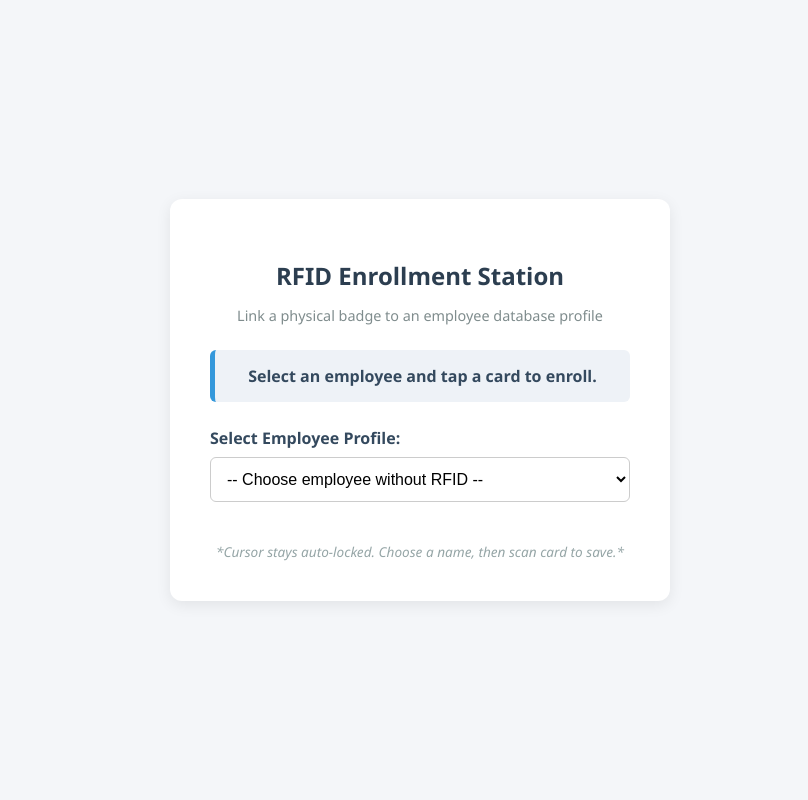
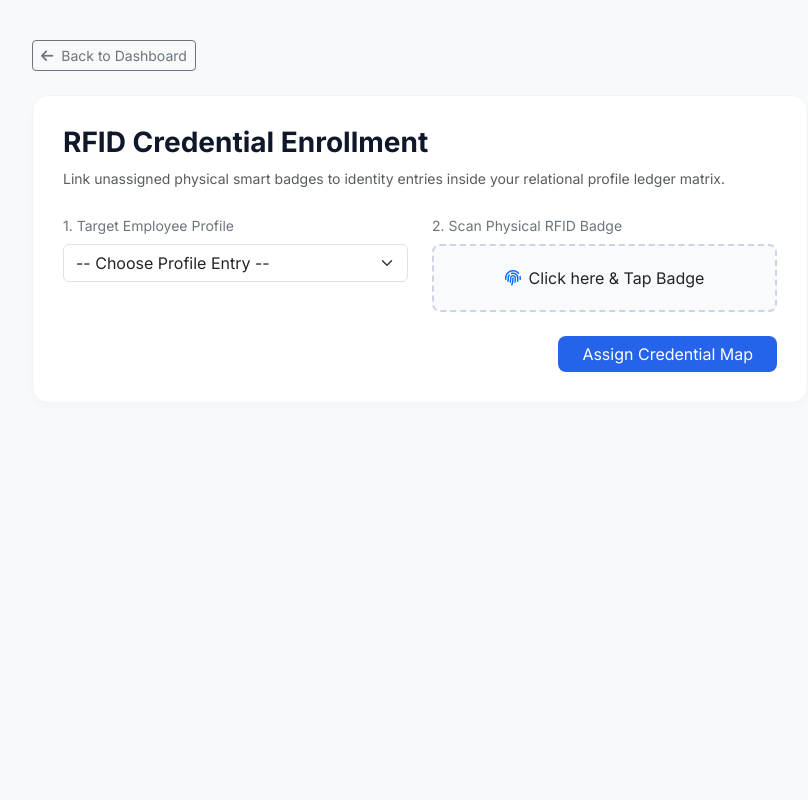
Before and after one commit to arrrJay27-gh/attendance, a PHP site: page /biomentric_enrollment.php in a window 1280 px wide. Shown: the whole page, without its empty margins (220-1028 px from the left). Run offline with PHP 8.4, Linux system fonts and the light colour scheme; tables that the repository leaves empty or names only in its code hold one stand-in row (values such as "Sample post").

Commit message:
with rfid

```diff
--- a/biomentric_enrollment.php
+++ b/biomentric_enrollment.php
@@ -1,201 +1,156 @@
 <?php
-// 1. SET LOCAL TIMEZONE & INITIALIZE VARIABLES
-date_default_timezone_set('Asia/Manila');
-$msg = "Select an employee and tap a card to enroll.";
-$alert_class = "info";
+$activePage = 'biometric';
+require_once 'database.php';
 
-// Establish Database Connection (OOP Style)
-$conn = new mysqli("localhost", "root", "", "attendance_kiwi");
+$database = new Database();
+$conn = $database->getConnection();
 
-if ($conn->connect_error) {
-    die("Connection failed: " . $conn->connect_error);
+$msg = "";
+$alert_class = "";
+
+
+if ($_SERVER['REQUEST_METHOD'] === 'POST' && isset($_POST['emp_id']) && !empty($_POST['rfid_uid'])) {
+
+    $empId = trim($_POST['emp_id']);
+    $rfidUid = trim($_POST['rfid_uid']);
+
+
+    $checkQ = "SELECT employee_id, name FROM employees WHERE biometric_rfid = ?";
+    $checkStmt = $conn->prepare($checkQ);
+
+    if (!$checkStmt) {
+        die("<div class='alert alert-danger m-4'><strong>Database Query Error:</strong> " . $conn->error . "<br><em>Make sure you ran the ALTER TABLE command to add the 'biometric_rfid' column!</em></div>");
     }
 
-// 2. PROCESS ENROLLMENT IF FORM IS SUBMITTED
-if ($_SERVER['REQUEST_METHOD'] === 'POST' && !empty($_POST['rfid_uid']) && !empty($_POST['user_id'])) {
-    $rfid_uid = trim($_POST['rfid_uid']);
-    $user_id = intval($_POST['user_id']);
+    $checkStmt->bind_param("s", $rfidUid);
+    $checkStmt->execute();
+    $res = $checkStmt->get_result()->fetch_assoc();
+    $checkStmt->close();
 
-    // Check if this RFID card is already assigned to someone else
-    $check_sql = "SELECT id, first_name, last_name FROM users WHERE biometric_rfid = ?";
-    $check_stmt = $conn->prepare($check_sql);
-    $check_stmt->bind_param("s", $rfid_uid);
-    $check_stmt->execute();
-    $check_result = $check_stmt->get_result();
+    if ($res) {
+        $msg = "Error: Card payload standard already registered to " . htmlspecialchars($res['name']);
+        $alert_class = "alert-danger";
+    } else {
 
-    if ($check_result->num_rows > 0) {
-        $existing_user = $check_result->fetch_assoc();
-        $msg = "Error: This card is already assigned to " . $existing_user['first_name'] . " " . $existing_user['last_name'] . "!";
-        $alert_class = "danger";
-    } else {
-        // Update the biometric_rfid column for the chosen user
-        $update_sql = "UPDATE users SET biometric_rfid = ? WHERE id = ?";
-        $up_stmt = $conn->prepare($update_sql);
-        $up_stmt->bind_param("si", $rfid_uid, $user_id);
+        $updateQ = "UPDATE employees SET biometric_rfid = ? WHERE employee_id = ?";
+        $updateStmt = $conn->prepare($updateQ);
 
-        if ($up_stmt->execute()) {
-            $msg = "Success! RFID Card registered successfully.";
-            $alert_class = "success";
-        } else {
-            $msg = "Database Error: Could not enroll card.";
-            $alert_class = "danger";
-        }
-        $up_stmt->close();
-    }
-    $check_stmt->close();
-
-    // Redirect to clear form POST data and show the alert cleanly
-    header("Location: enrollment.php?msg=" . urlencode($msg) . "&class=" . $alert_class);
-    exit();
+        if (!$updateStmt) {
+            die("<div class='alert alert-danger m-4'><strong>Update Preparation Failed:</strong> " . $conn->error . "</div>");
         }
 
-// Capture redirect messages for the UI
-if (isset($_GET['msg']) && isset($_GET['class'])) {
-    $msg = $_GET['msg'];
-    $alert_class = $_GET['class'];
+        $updateStmt->bind_param("ss", $rfidUid, $empId);
+
+        if ($updateStmt->execute()) {
+            if ($conn->affected_rows > 0) {
+                $msg = "Success: Card bound cleanly to employee account record.";
+                $alert_class = "alert-success";
+            } else {
+                $msg = "Warning: Query ran but no rows were updated. Check if the employee code is valid.";
+                $alert_class = "alert-warning";
             }
-
-// 3. FETCH UNENROLLED EMPLOYEES FOR THE DROPDOWN
-// This searches for users where biometric_rfid is currently NULL
-$query = "SELECT id, first_name, last_name, role FROM users WHERE biometric_rfid IS NULL";
-$unregistered_users = $conn->query($query);
+        } else {
+            $msg = "Error executing update: " . $updateStmt->error;
+            $alert_class = "alert-danger";
+        }
+        $updateStmt->close();
+    }
+}
 ?>
-
-<!-- 4. FRONTEND HTML INTERFACE -->
 <!DOCTYPE html>
 <html lang="en">
 <head>
     <meta charset="UTF-8">
-    <meta name="viewport" content="width=device-width, initial-scale=1.0">
-    <title>RFID Biometric Registration</title>
+    <title>Biometric Registration Gateway</title>
+    <link rel="stylesheet" href="bootstrap-5.3.5-dist/css/bootstrap.min.css">
+    <link rel="stylesheet" href="https://cdnjs.cloudflare.com/ajax/libs/font-awesome/6.4.2/css/all.min.css">
     <style>
-        body {
-            font-family: 'Segoe UI', Arial, sans-serif;
-            background-color: #f4f6f9;
-            display: flex;
-            justify-content: center;
-            align-items: center;
-            height: 100vh;
-            margin: 0;
-        }
-        .enroll-card {
-            background: #ffffff;
-            padding: 40px;
-            border-radius: 12px;
-            box-shadow: 0 4px 15px rgba(0,0,0,0.08);
-            width: 420px;
-        }
-        h2 { color: #2c3e50; margin-bottom: 5px; text-align: center; }
-        p { color: #7f8c8d; margin-bottom: 25px; font-size: 0.9rem; text-align: center; }
-
-        label {
-            display: block;
-            text-align: left;
-            margin-bottom: 8px;
-            font-weight: 600;
-            color: #34495e;
-        }
-        select {
-            width: 100%;
-            padding: 12px;
-            border-radius: 6px;
-            border: 1px solid #ccc;
-            font-size: 1rem;
-            margin-bottom: 25px;
-            background-color: #fff;
-            box-sizing: border-box;
-        }
-        .alert-box {
-            padding: 15px;
-            border-radius: 6px;
-            font-weight: 600;
-            border-left: 5px solid;
-            margin-bottom: 25px;
-            text-align: center;
-        }
-        .info { background: #eef2f7; color: #34495e; border-left-color: #3498db; }
-        .success { background: #e8f8f5; color: #117a65; border-left-color: #2ecc71; }
-        .danger { background: #feadad; color: #900c3f; border-left-color: #c70039; }
-
-        /* Keeps the scanner focus box invisible but highly active */
-        #rfid_uid {
-            position: absolute;
-            opacity: 0;
-            left: -9999px;
-        }
-        .scan-indicator {
-            font-size: 0.85rem;
-            color: #95a5a6;
-            margin-top: 15px;
-            font-style: italic;
-            text-align: center;
-        }
+        @import url('https://fonts.googleapis.com/css2?family=Inter:wght@400;600;700&display=swap');
+        body { background-color: #f8f9fa; font-family: 'Inter', sans-serif; padding: 40px; }
+        .enroll-card { background: #ffffff; border-radius: 16px; padding: 30px; box-shadow: 0 4px 6px rgba(0,0,0,0.02); border: 1px solid #f1f3f5; }
+        #rfid_uid_display { font-family: monospace; font-size: 1.2rem; font-weight: bold; color: #2563eb; letter-spacing: 1px; }
+        .scanner-wait-box { background: #f8fafc; border: 2px dashed #cbd5e1; border-radius: 8px; text-align: center; padding: 20px; position: relative; }
+        #rfid_capture_input { position: absolute; opacity: 0; top:0; left:0; width:100%; height:100%; cursor: pointer; }
     </style>
 </head>
 <body>
 
-<div class="enroll-card">
-    <h2>RFID Enrollment Station</h2>
-    <p>Link a physical badge to an employee database profile</p>
-
-    <div class="alert-box <?php echo $alert_class; ?>">
-        <?php echo htmlspecialchars($msg); ?>
+<div class="container" style="max-width: 800px;">
+    <div class="mb-4">
+        <a href="employee.php" class="btn btn-sm btn-outline-secondary"><i class="fa-solid fa-arrow-left me-2"></i>Back to Dashboard</a>
     </div>
 
-    <form id="enrollmentForm" action="enrollment.php" method="POST">
-        <label for="user_id">Select Employee Profile:</label>
-        <select name="user_id" id="user_id" required>
-            <option value="" disabled selected>-- Choose employee without RFID --</option>
+    <div class="enroll-card">
+        <h3 class="mb-2" style="font-weight:700; color:#0f172a;">RFID Credential Enrollment</h3>
+        <p class="text-muted mb-4 small">Link unassigned physical smart badges to identity entries inside your relational profile ledger matrix.</p>
+
+        <?php if (!empty($msg)): ?>
+            <div class="alert <?php echo $alert_class; ?> py-2 px-3 mb-4 rounded-3 small"><?php echo $msg; ?></div>
+        <?php endif; ?>
+
+        <form action="biometric_enrollment.php" method="POST" id="enrollForm">
+            <div class="row g-4">
+                <div class="col-md-6">
+                    <label class="form-label font-weight-bold small text-secondary">1. Target Employee Profile</label>
+                    <select class="form-select" name="emp_id" required>
+                        <option value="">-- Choose Profile Entry --</option>
                         <?php
-            if ($unregistered_users && $unregistered_users->num_rows > 0) {
-                while($row = $unregistered_users->fetch_assoc()) {
-                    echo "<option value='". $row['id'] ."'>" . htmlspecialchars($row['first_name'] . " " . $row['last_name']) . " (" . ucfirst($row['role']) . ")</option>";
+                        // Populates using the unique string 'employee_id' as the option value attribute
+                        $empQ = "SELECT employee_id, name FROM employees WHERE biometric_rfid IS NULL OR biometric_rfid = '' ORDER BY name ASC";
+                        $empRes = $conn->query($empQ);
+
+                        if (!$empRes) {
+                            echo '<option value="" disabled class="text-danger">SQL Error: ' . htmlspecialchars($conn->error) . '</option>';
+                        } elseif ($empRes->num_rows > 0) {
+                            while($e = $empRes->fetch_assoc()) {
+                                echo '<option value="'.htmlspecialchars($e['employee_id']).'">'.htmlspecialchars($e['name']).' ('.htmlspecialchars($e['employee_id']).')</option>';
                             }
                         } else {
-                echo "<option value='' disabled>All employees have registered RFIDs</option>";
+                            echo '<option value="" disabled>No unassigned employees found</option>';
                         }
                         ?>
                     </select>
+                </div>
 
-        <!-- Hidden input capturing hardware emulator string sequence -->
-        <input type="text" id="rfid_uid" name="rfid_uid" autocomplete="off" required>
+                <div class="col-md-6">
+                    <label class="form-label font-weight-bold small text-secondary">2. Scan Physical RFID Badge</label>
+                    <div class="scanner-wait-box" id="scannerZone">
+                        <span id="scanPromptText"><i class="fa-solid fa-fingerprint fa-bounce me-2 text-primary"></i>Click here & Tap Badge</span>
+                        <span id="rfid_uid_display" class="d-none"></span>
+
+                        <input type="text" id="rfid_capture_input" name="rfid_uid" autocomplete="off">
+                    </div>
+                </div>
+
+                <div class="col-12 text-end mt-4">
+                    <button type="submit" class="btn btn-primary px-4" style="background-color:#2563eb; border:none; border-radius:8px; font-weight:500;">Assign Credential Map</button>
+                </div>
+            </div>
         </form>
-
-    <div class="scan-indicator">
-        *Cursor stays auto-locked. Choose a name, then scan card to save.*
     </div>
 </div>
 
 <script>
-    const rfidInput = document.getElementById('rfid_uid');
-    const userSelect = document.getElementById('user_id');
+document.addEventListener("DOMContentLoaded", function() {
+    const hiddenInput = document.getElementById('rfid_capture_input');
+    const zoneBox = document.getElementById('scannerZone');
+    const promptText = document.getElementById('scanPromptText');
+    const displayVal = document.getElementById('rfid_uid_display');
 
-    // Lock cursor target onto hidden scanner input unless interacting with dropdown selection
-    document.addEventListener('click', (e) => {
-        if (e.target !== userSelect) {
-            rfidInput.focus();
+    hiddenInput.focus();
+    document.addEventListener('click', () => hiddenInput.focus());
+
+    hiddenInput.addEventListener('input', function() {
+        if(this.value.trim().length > 2) {
+            promptText.classList.add('d-none');
+            displayVal.innerText = this.value.toUpperCase();
+            displayVal.classList.remove('d-none');
+            zoneBox.style.borderStyle = 'solid';
+            zoneBox.style.borderColor = '#2563eb';
+            zoneBox.style.background = '#eff6ff';
         }
     });
-
-    // Ensure initial landing context sets form focus appropriately
-    window.onload = () => rfidInput.focus();
-
-    // Prevent submission attempts on mechanical card taps if user has not chosen an employee profile
-    document.getElementById('enrollmentForm').addEventListener('submit', function(e) {
-        if (userSelect.value === "") {
-            e.preventDefault();
-            alert("Please choose an employee from the dropdown list before tapping the card!");
-            rfidInput.value = ""; // Clear string data
-            rfidInput.focus();
-        }
 });
-
-    // Clear alert indicators automatically after 5 seconds to reset system layout
-    if (window.location.search.includes('msg=')) {
-        setTimeout(() => {
-            window.location.href = 'enrollment.php';
-        }, 5000);
-    }
 </script>
 
 </body>
```
Also changed, not shown: add_employee_process.php (+6 -1 lines), attendance_terminal.php (+31 -37 lines), class/attendance.php (+32 -88 lines), timekeeping.php (+5 -6 lines), employee.php (line endings or trailing spaces), users.sql (line endings or trailing spaces). Lines whose indentation alone changed are shown as unchanged.
